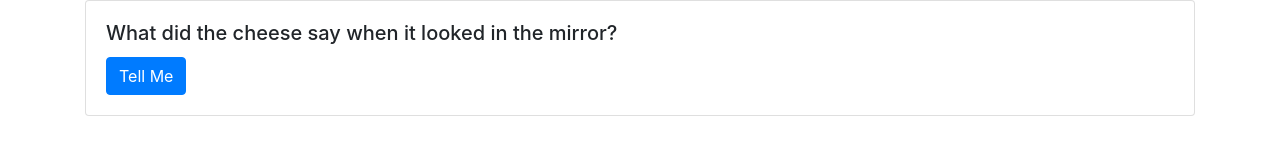
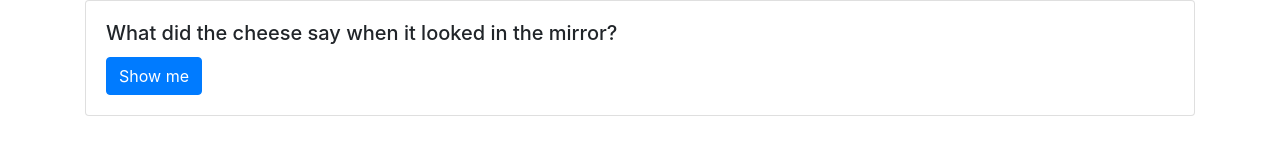
Before and after one commit to jimmyabelrojas/practice, an Angular app: page / in a window 1280 px wide. Shown: the top 160 px of the page. Built offline with nearby package versions, Linux system fonts and the light colour scheme.

Commit message:
Toggling button text when it is clicked

```diff
--- a/src/app/joke.ts
+++ b/src/app/joke.ts
@@ -2,14 +2,20 @@ export class Joke {
   setup: string;
   punchline: string;
   hide: boolean;
-
+  buttonText: string;
   constructor(setup: string, punchline: string) {
     this.setup = setup;
     this.punchline = punchline;
     this.hide = true;
+    this.buttonText = 'Show me';
   }
 
   toggle() {
     this.hide = !this.hide;
+    if (this.hide) {
+      this.buttonText = 'Show me';
+    } else {
+      this.buttonText = 'Hide me';
+    }
   }
 }
--- a/src/app/joke/joke.component.html
+++ b/src/app/joke/joke.component.html
@@ -12,6 +12,6 @@
 
     <p class="card-text"
        [hidden]="joke.hide">{{joke.punchline}}</p>
-    <button class="btn btn-primary" (click)="joke.toggle()">Tell Me</button>
+    <button class="btn btn-primary" (click)="joke.toggle()">{{joke.buttonText}}</button>
   </div>
 </div>
```
